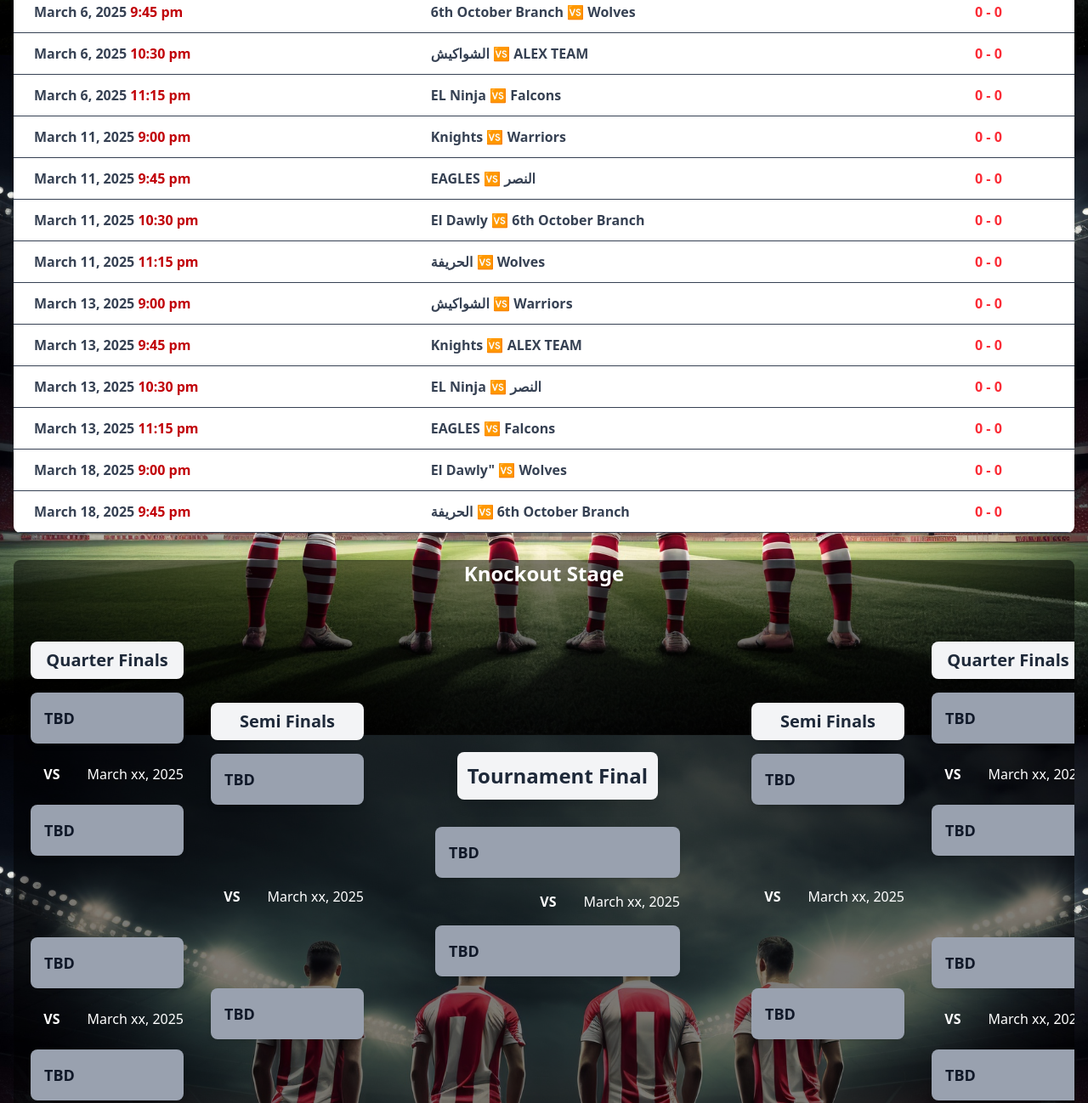
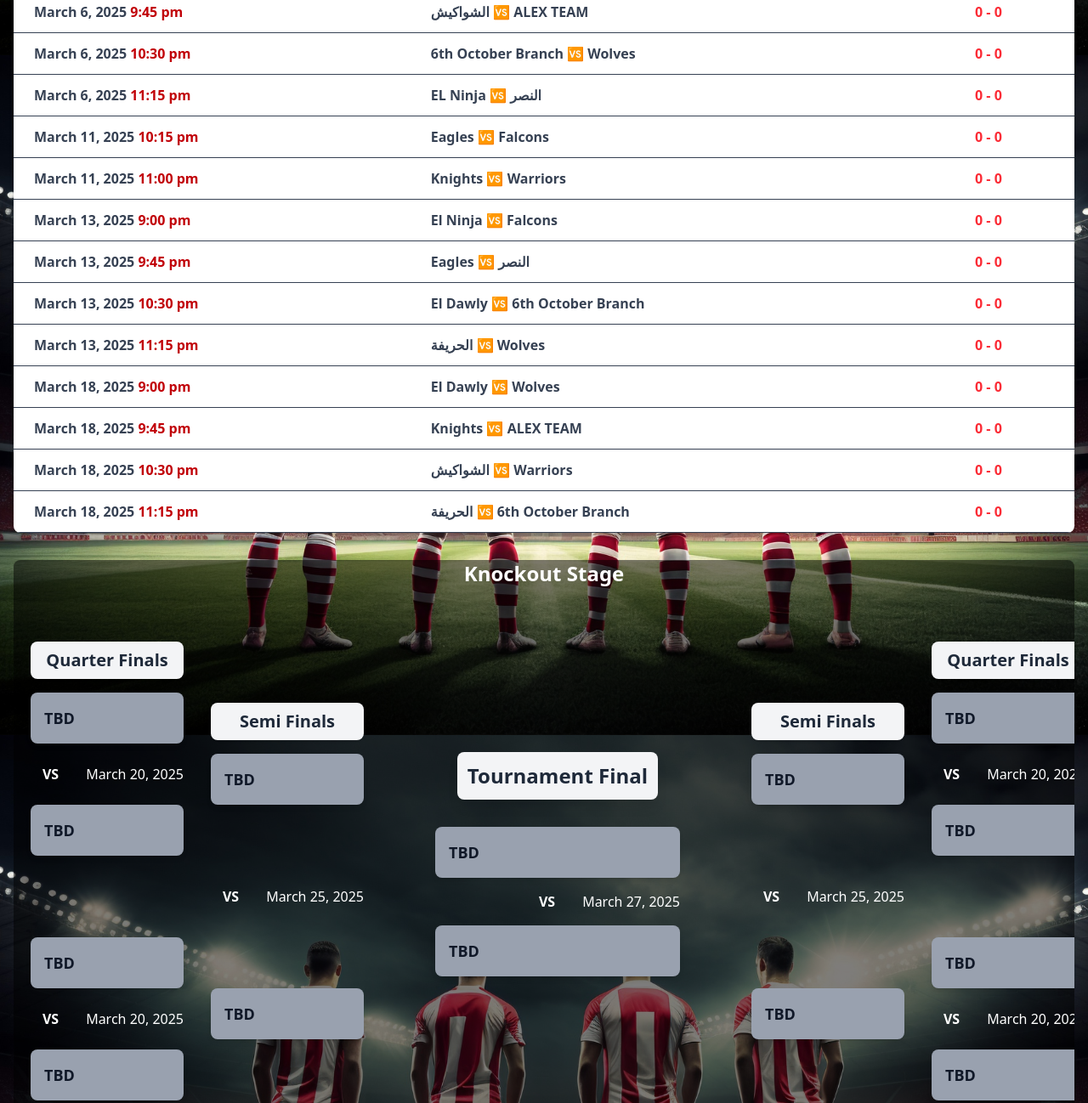
Before and after one commit to ATC-Group-website/atc-ramadan-tournament, a website built with Vite: page index.html in a window 1280 px wide. Shown: the part 799-2097 px from the top of the page at 85% size. Built offline with nearby package versions, Linux system fonts and the light colour scheme.

Commit message:
update group stage matches

```diff
--- a/index.html
+++ b/index.html
@@ -179,8 +179,8 @@
                 March 4, 2025 <span class="text-red-700">10:30 pm</span>
               </td>
               <td class="py-3 px-6">
-                <span class="font-bold">EL Ninja</span> 🆚
-                <span class="font-bold">Eagles</span>
+                <span class="font-bold">Falcons</span> 🆚
+                <span class="font-bold">النصر</span>
               </td>
               <td class="py-3 px-6 text-center font-semibold text-red-500">
                 0 - 0
@@ -191,8 +191,8 @@
                 March 4, 2025 <span class="text-red-700">11:15 pm</span>
               </td>
               <td class="py-3 px-6">
-                <span class="font-bold">Falcons</span> 🆚
-                <span class="font-bold">النصر</span>
+                <span class="font-bold">EL Ninja</span> 🆚
+                <span class="font-bold">Eagles</span>
               </td>
               <td class="py-3 px-6 text-center font-semibold text-red-500">
                 0 - 0
@@ -215,8 +215,8 @@
                 March 6, 2025 <span class="text-red-700">9:45 pm</span>
               </td>
               <td class="py-3 px-6">
-                <span class="font-bold">6th October Branch</span> 🆚
-                <span class="font-bold">Wolves</span>
+                <span class="font-bold">الشواكيش</span> 🆚
+                <span class="font-bold">ALEX TEAM</span>
               </td>
               <td class="py-3 px-6 text-center font-semibold text-red-500">
                 0 - 0
@@ -227,8 +227,8 @@
                 March 6, 2025 <span class="text-red-700">10:30 pm</span>
               </td>
               <td class="py-3 px-6">
-                <span class="font-bold">الشواكيش</span> 🆚
-                <span class="font-bold">ALEX TEAM</span>
+                <span class="font-bold">6th October Branch</span> 🆚
+                <span class="font-bold">Wolves</span>
               </td>
               <td class="py-3 px-6 text-center font-semibold text-red-500">
                 0 - 0
@@ -240,6 +240,18 @@
               </td>
               <td class="py-3 px-6">
                 <span class="font-bold">EL Ninja</span> 🆚
+                <span class="font-bold">النصر</span>
+              </td>
+              <td class="py-3 px-6 text-center font-semibold text-red-500">
+                0 - 0
+              </td>
+            </tr>
+            <tr class="border-b hover:bg-gray-100">
+              <td class="py-3 px-6 font-semibold">
+                March 11, 2025 <span class="text-red-700">10:15 pm</span>
+              </td>
+              <td class="py-3 px-6">
+                <span class="font-bold">Eagles</span> 🆚
                 <span class="font-bold">Falcons</span>
               </td>
               <td class="py-3 px-6 text-center font-semibold text-red-500">
@@ -248,7 +260,7 @@
             </tr>
             <tr class="border-b hover:bg-gray-100">
               <td class="py-3 px-6 font-semibold">
-                March 11, 2025 <span class="text-red-700">9:00 pm</span>
+                March 11, 2025 <span class="text-red-700">11:00 pm</span>
               </td>
               <td class="py-3 px-6">
                 <span class="font-bold">Knights</span> 🆚
@@ -260,10 +272,22 @@
             </tr>
             <tr class="border-b hover:bg-gray-100">
               <td class="py-3 px-6 font-semibold">
-                March 11, 2025 <span class="text-red-700">9:45 pm</span>
+                March 13, 2025 <span class="text-red-700">9:00 pm</span>
               </td>
               <td class="py-3 px-6">
-                <span class="font-bold">EAGLES</span> 🆚
+                <span class="font-bold">El Ninja</span> 🆚
+                <span class="font-bold">Falcons</span>
+              </td>
+              <td class="py-3 px-6 text-center font-semibold text-red-500">
+                0 - 0
+              </td>
+            </tr>
+            <tr class="border-b hover:bg-gray-100">
+              <td class="py-3 px-6 font-semibold">
+                March 13, 2025 <span class="text-red-700">9:45 pm</span>
+              </td>
+              <td class="py-3 px-6">
+                <span class="font-bold">Eagles</span> 🆚
                 <span class="font-bold">النصر</span>
               </td>
               <td class="py-3 px-6 text-center font-semibold text-red-500">
@@ -272,7 +296,7 @@
             </tr>
             <tr class="border-b hover:bg-gray-100">
               <td class="py-3 px-6 font-semibold">
-                March 11, 2025 <span class="text-red-700">10:30 pm</span>
+                March 13, 2025 <span class="text-red-700">10:30 pm</span>
               </td>
               <td class="py-3 px-6">
                 <span class="font-bold">El Dawly</span> 🆚
@@ -284,7 +308,7 @@
             </tr>
             <tr class="border-b hover:bg-gray-100">
               <td class="py-3 px-6 font-semibold">
-                March 11, 2025 <span class="text-red-700">11:15 pm</span>
+                March 13, 2025 <span class="text-red-700">11:15 pm</span>
               </td>
               <td class="py-3 px-6">
                 <span class="font-bold">الحريفة</span> 🆚
@@ -296,7 +320,31 @@
             </tr>
             <tr class="border-b hover:bg-gray-100">
               <td class="py-3 px-6 font-semibold">
-                March 13, 2025 <span class="text-red-700">9:00 pm</span>
+                March 18, 2025 <span class="text-red-700">9:00 pm</span>
+              </td>
+              <td class="py-3 px-6">
+                <span class="font-bold">El Dawly</span> 🆚
+                <span class="font-bold">Wolves</span>
+              </td>
+              <td class="py-3 px-6 text-center font-semibold text-red-500">
+                0 - 0
+              </td>
+            </tr>
+            <tr class="border-b hover:bg-gray-100">
+              <td class="py-3 px-6 font-semibold">
+                March 18, 2025 <span class="text-red-700">9:45 pm</span>
+              </td>
+              <td class="py-3 px-6">
+                <span class="font-bold">Knights</span> 🆚
+                <span class="font-bold">ALEX TEAM</span>
+              </td>
+              <td class="py-3 px-6 text-center font-semibold text-red-500">
+                0 - 0
+              </td>
+            </tr>
+            <tr class="border-b hover:bg-gray-100">
+              <td class="py-3 px-6 font-semibold">
+                March 18, 2025 <span class="text-red-700">10:30 pm</span>
               </td>
               <td class="py-3 px-6">
                 <span class="font-bold">الشواكيش</span> 🆚
@@ -308,55 +356,7 @@
             </tr>
             <tr class="border-b hover:bg-gray-100">
               <td class="py-3 px-6 font-semibold">
-                March 13, 2025 <span class="text-red-700">9:45 pm</span>
-              </td>
-              <td class="py-3 px-6">
-                <span class="font-bold">Knights</span> 🆚
-                <span class="font-bold">ALEX TEAM</span>
-              </td>
-              <td class="py-3 px-6 text-center font-semibold text-red-500">
-                0 - 0
-              </td>
-            </tr>
-            <tr class="border-b hover:bg-gray-100">
-              <td class="py-3 px-6 font-semibold">
-                March 13, 2025 <span class="text-red-700">10:30 pm</span>
-              </td>
-              <td class="py-3 px-6">
-                <span class="font-bold">EL Ninja</span> 🆚
-                <span class="font-bold">النصر</span>
-              </td>
-              <td class="py-3 px-6 text-center font-semibold text-red-500">
-                0 - 0
-              </td>
-            </tr>
-            <tr class="border-b hover:bg-gray-100">
-              <td class="py-3 px-6 font-semibold">
-                March 13, 2025 <span class="text-red-700">11:15 pm</span>
-              </td>
-              <td class="py-3 px-6">
-                <span class="font-bold">EAGLES</span> 🆚
-                <span class="font-bold">Falcons</span>
-              </td>
-              <td class="py-3 px-6 text-center font-semibold text-red-500">
-                0 - 0
-              </td>
-            </tr>
-            <tr class="border-b hover:bg-gray-100">
-              <td class="py-3 px-6 font-semibold">
-                March 18, 2025 <span class="text-red-700">9:00 pm</span>
-              </td>
-              <td class="py-3 px-6">
-                <span class="font-bold">El Dawly"</span> 🆚
-                <span class="font-bold">Wolves</span>
-              </td>
-              <td class="py-3 px-6 text-center font-semibold text-red-500">
-                0 - 0
-              </td>
-            </tr>
-            <tr class="border-b hover:bg-gray-100">
-              <td class="py-3 px-6 font-semibold">
-                March 18, 2025 <span class="text-red-700">9:45 pm</span>
+                March 18, 2025 <span class="text-red-700">11:15 pm</span>
               </td>
               <td class="py-3 px-6">
                 <span class="font-bold">الحريفة</span> 🆚
@@ -401,7 +401,7 @@
                       </div>
                       <div class="flex gap-8 justify-end items-center">
                         <p class="text-center font-bold text-white">VS</p>
-                        <p class="text-center text-white">March xx, 2025</p>
+                        <p class="text-center text-white">March 20, 2025</p>
                       </div>
                       <div
                         class="p-4 rounded-lg text-center bg-gray-400 shadow-md hover:shadow-lg transition-shadow flex justify-between items-center"
@@ -429,7 +429,7 @@
                       </div>
                       <div class="flex gap-8 justify-end items-center">
                         <p class="text-center font-bold text-white">VS</p>
-                        <p class="text-center text-white">March xx, 2025</p>
+                        <p class="text-center text-white">March 20, 2025</p>
                       </div>
                       <div
                         class="p-4 rounded-lg text-center bg-gray-400 shadow-md hover:shadow-lg transition-shadow flex justify-between items-center"
@@ -468,7 +468,7 @@
                     </div>
                     <div class="flex gap-8 justify-end items-center">
                       <p class="text-center font-bold text-white">VS</p>
-                      <p class="text-center text-white">March xx, 2025</p>
+                      <p class="text-center text-white">March 25, 2025</p>
                     </div>
                     <div
                       class="p-4 rounded-lg text-center bg-gray-400 shadow-md hover:shadow-lg transition-shadow flex justify-between items-center"
@@ -505,7 +505,7 @@
                   </div>
                   <div class="flex gap-8 justify-end items-center">
                     <p class="text-center font-bold text-white">VS</p>
-                    <p class="text-center text-white">March xx, 2025</p>
+                    <p class="text-center text-white">March 27, 2025</p>
                   </div>
                   <div
                     class="p-4 rounded-lg text-center bg-gray-400 shadow-md hover:shadow-lg transition-shadow flex justify-between items-center"
@@ -548,7 +548,7 @@
                     </div>
                     <div class="flex gap-8 justify-end items-center">
                       <p class="text-center font-bold text-white">VS</p>
-                      <p class="text-center text-white">March xx, 2025</p>
+                      <p class="text-center text-white">March 25, 2025</p>
                     </div>
                     <div
                       class="p-4 rounded-lg text-center bg-gray-400 shadow-md hover:shadow-lg transition-shadow flex justify-between items-center"
@@ -587,7 +587,7 @@
                       </div>
                       <div class="flex gap-8 justify-end items-center">
                         <p class="text-center font-bold text-white">VS</p>
-                        <p class="text-center text-white">March xx, 2025</p>
+                        <p class="text-center text-white">March 20, 2025</p>
                       </div>
                       <div
                         class="p-4 rounded-lg text-center bg-gray-400 shadow-md hover:shadow-lg transition-shadow flex justify-between items-center"
@@ -615,7 +615,7 @@
                       </div>
                       <div class="flex gap-8 justify-end items-center">
                         <p class="text-center font-bold text-white">VS</p>
-                        <p class="text-center text-white">March xx, 2025</p>
+                        <p class="text-center text-white">March 20, 2025</p>
                       </div>
                       <div
                         class="p-4 rounded-lg text-center bg-gray-400 shadow-md hover:shadow-lg transition-shadow flex justify-between items-center"
```
